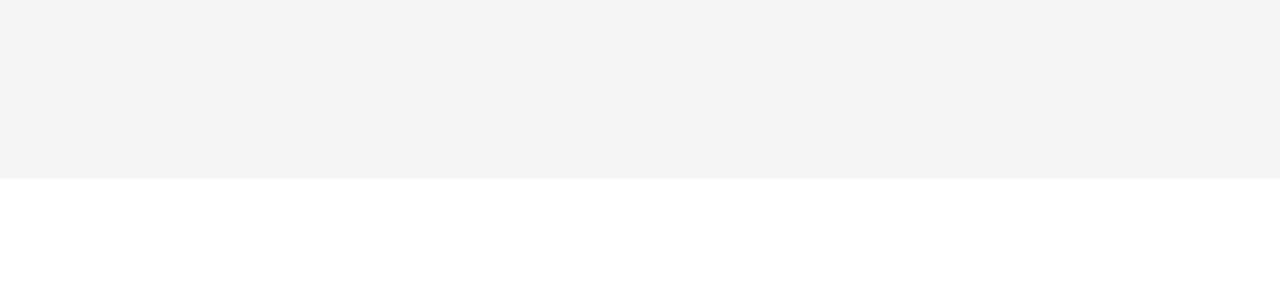
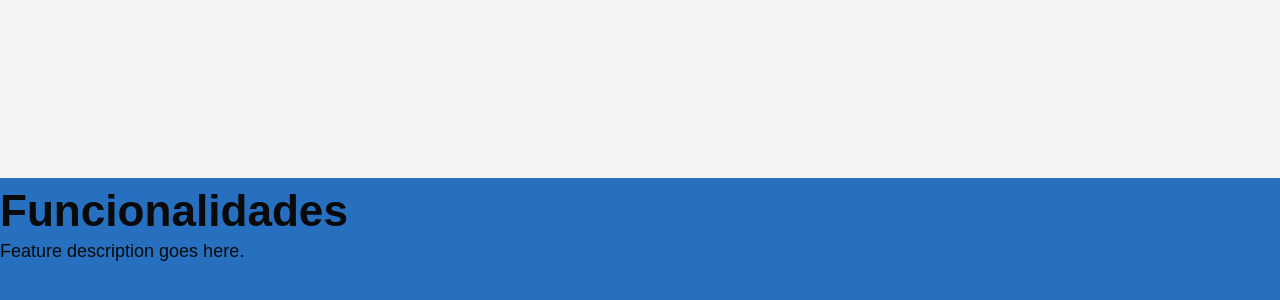
Before and after one commit to CaduValezzi/Custe_AI, a Next.js app: page / in a window 1280 px wide. Shown: the part 2942-3242 px from the top of the page. Before the commit the page ends 3120 px from the top, so only its background shows below. Built offline with nearby package versions, Linux system fonts and the light colour scheme; a web font is replaced by a local one.

Commit message:
feat(feature): add FeatureTemplate and integrate with Section component

```diff
--- a/src/components/organisms/section/props.ts
+++ b/src/components/organisms/section/props.ts
@@ -9,4 +9,8 @@ export interface SectionProps {
     Cor de fundo da section, caso seja true, a section terá um fundo colorido (azul), caso contrário, terá um fundo branco
     */
     isColored?: boolean;
+    /*
+    ID da section, utilizado para navegação interna (ex: href="#id")
+    */
+    id?: string;
 }
--- a/src/components/pages/home/index.tsx
+++ b/src/components/pages/home/index.tsx
@@ -8,6 +8,7 @@ import { Menu } from "@/components/molecules/menu";
 import { Section } from "@/components/organisms/section";
 import { HeroTemplate } from "@/components/templates/hero";
 import S from "./styles.module.scss";
+import { FeatureTemplate } from "@/components/templates/feature";
 
 export const HomeTemplate = () => {
   const sectionsRef = useRef<HTMLDivElement[]>([]);
@@ -67,6 +68,14 @@ export const HomeTemplate = () => {
           <p>Your personal assistant for managing your finances.</p>
         </Section>
       </div>
+      <div
+        ref={(el) => {
+          if (el) sectionsRef.current[4] = el;
+        }}
+        className="relative z-50"
+      >
+        <FeatureTemplate />
+      </div>
     </>
   );
 };
--- a/src/components/templates/feature/index.tsx
+++ b/src/components/templates/feature/index.tsx
@@ -4,7 +4,7 @@ import { Section } from "@/components/organisms/section";
 export const FeatureTemplate = () => {
   return (
     <>
-    <Section isColored>
+    <Section id="feature" isColored>
       <Title>Funcionalidades</Title>
       <p>Feature description goes here.</p>
     </Section>
```
